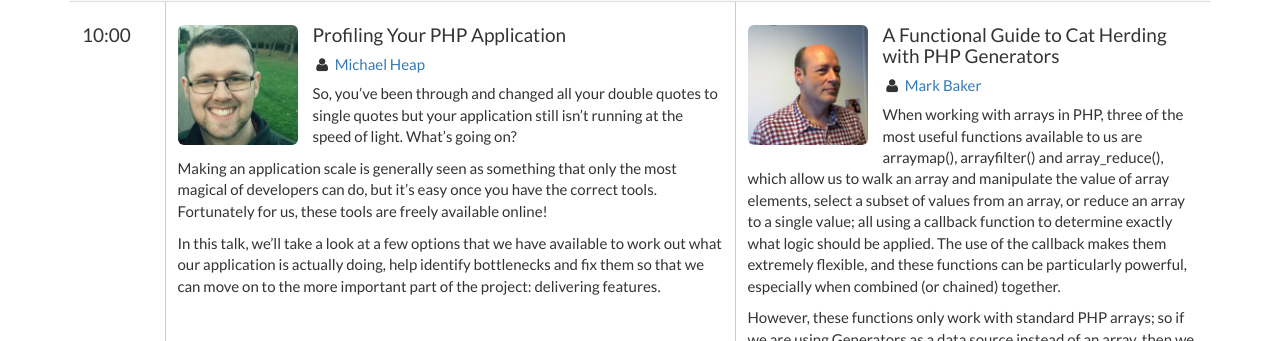
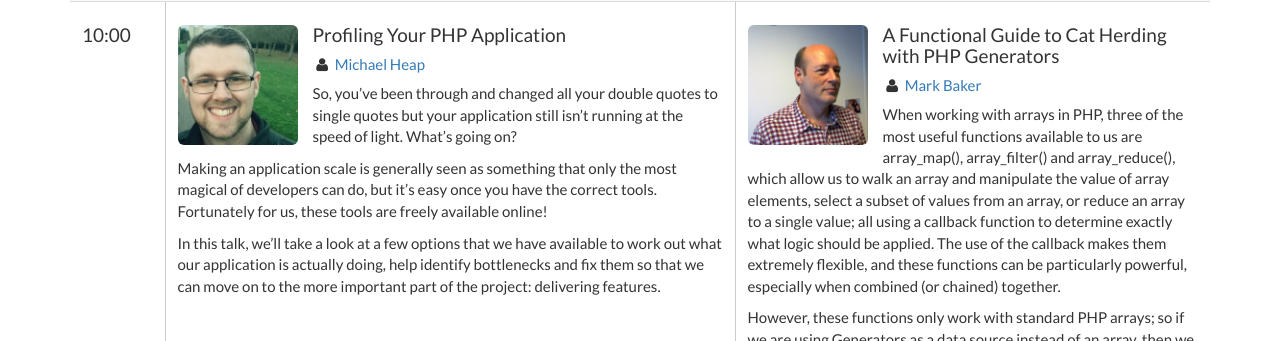
Before and after one commit to phphants/php-south-coast-2016, a Jekyll site: the page built from schedule.html, in a window 1280 px wide and 900 px high, scrolled down 435 px. Shown: the part 155-496 px from the top of the window. Built offline with Jekyll 4.4.1, drawn with Linux system fonts in a browser that asks for light colours.

Commit message:
Correct PHP array functions on Mark Baker's talk (fixes #12, thanks @dave1010)

```diff
--- a/_data/speakers.yml
+++ b/_data/speakers.yml
@@ -48,7 +48,7 @@ baker:
   talks:
     - title: A Functional Guide to Cat Herding with PHP Generators
       abstract: |
-        When working with arrays in PHP, three of the most useful functions available to us are arraymap(), arrayfilter() and array_reduce(), which allow us to walk an array and manipulate the value of array elements, select a subset of values from an array, or reduce an array to a single value; all using a callback function to determine exactly what logic should be applied. The use of the callback makes them extremely flexible, and these functions can be particularly powerful, especially when combined (or chained) together.
+        When working with arrays in PHP, three of the most useful functions available to us are array_map(), array_filter() and array_reduce(), which allow us to walk an array and manipulate the value of array elements, select a subset of values from an array, or reduce an array to a single value; all using a callback function to determine exactly what logic should be applied. The use of the callback makes them extremely flexible, and these functions can be particularly powerful, especially when combined (or chained) together.
 
          However, these functions only work with standard PHP arrays; so if we are using Generators as a data source instead of an array, then we can't take advantage of the functionality that they provide. Fortunately, it's very easy to emulate that functionality and apply it to Generators (and also to other Traversable objects like SPL Iterators), giving us access to all of the flexibility and power that mapping, filtering and reducing can offer, and with all the benefits that Generators can offer our code.
 
```
